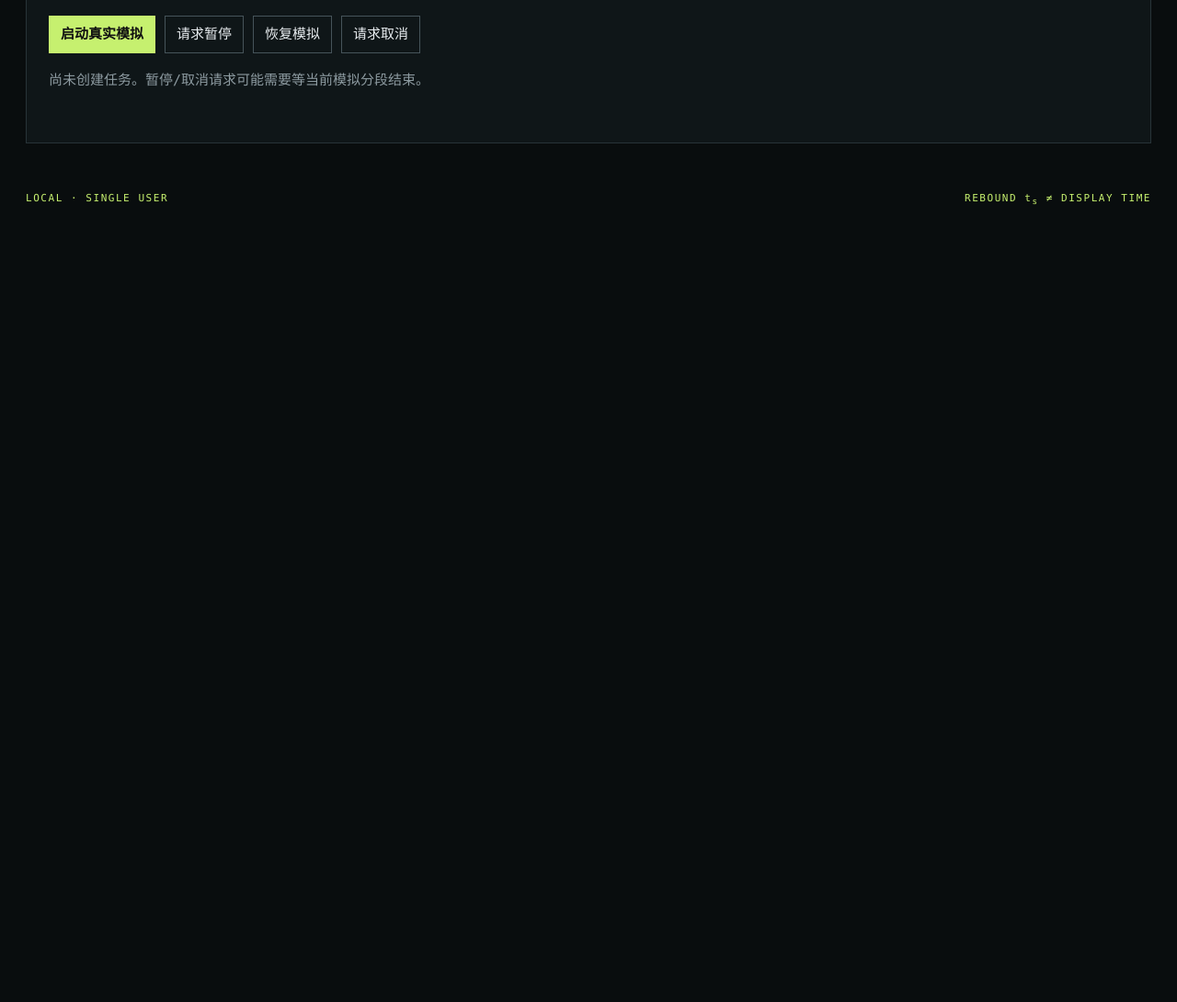
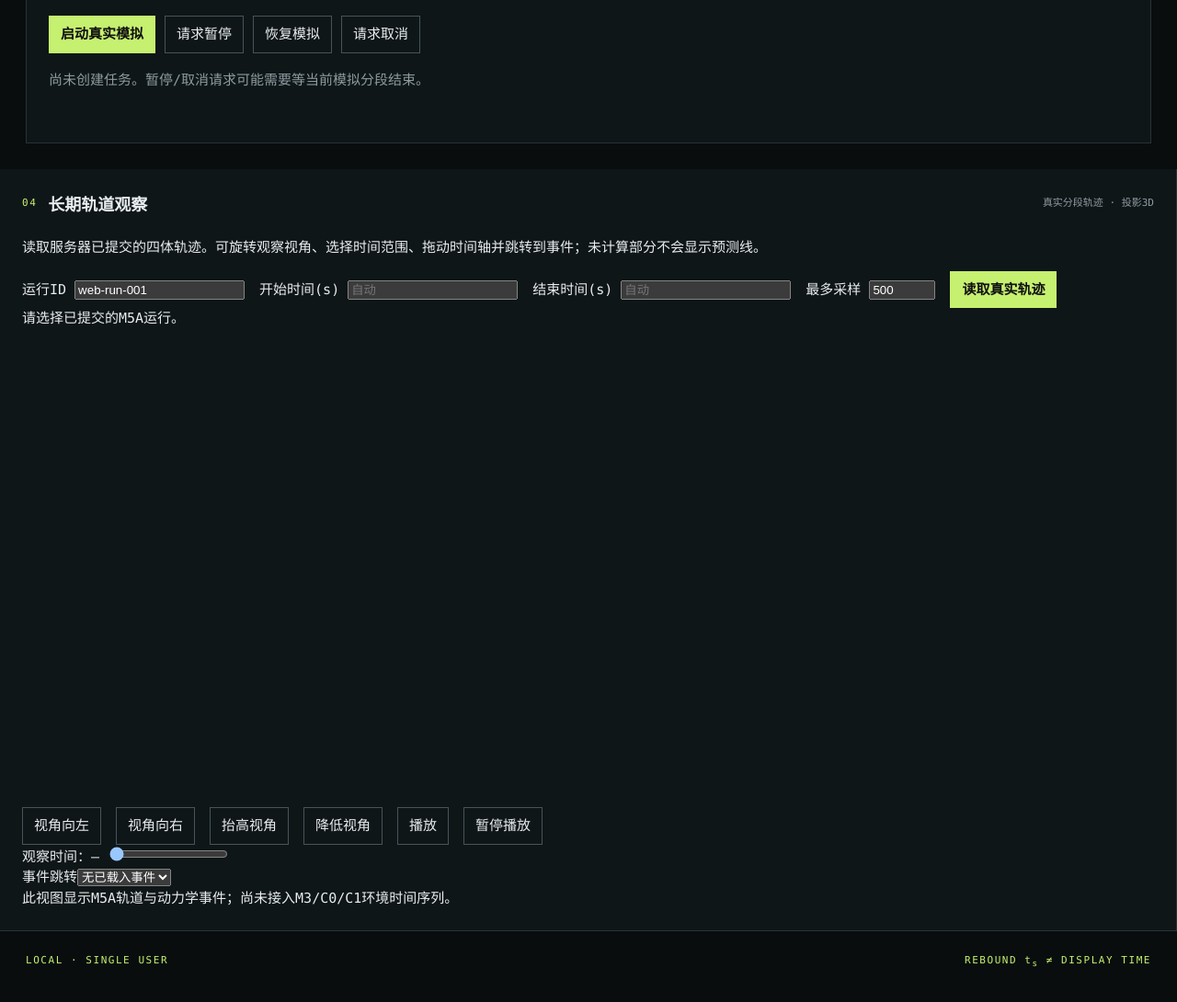
Before and after one commit to chenjunnan/threebodyplanet, a plain HTML site: page src/threebody/web/static/index.html in a window 1280 px wide. Shown: the part 1523-2613 px from the top of the page at 92% size. Before the commit the page ends 1789 px from the top, so only its background shows below. Drawn offline with Linux system fonts and the light colour scheme; no server answers.

Commit message:
feat(m5b04): long-run orbital canvas and shared event timeline controls

```diff
--- a/src/threebody/web/static/index.html
+++ b/src/threebody/web/static/index.html
@@ -37,6 +37,33 @@
       <p id="job-state" aria-live="polite">尚未创建任务。暂停/取消请求可能需要等当前模拟分段结束。</p>
       <pre id="job-details"></pre>
     </section>
+    <section class="panel observer" aria-labelledby="observe-heading">
+      <div class="panel-head"><div><span class="index">04</span><h3 id="observe-heading">长期轨道观察</h3></div><span>真实分段轨迹 · 投影3D</span></div>
+      <p>读取服务器已提交的四体轨迹。可旋转观察视角、选择时间范围、拖动时间轴并跳转到事件；未计算部分不会显示预测线。</p>
+      <div class="actions observe-filters">
+        <label>运行ID <input id="observe-run-id" value="web-run-001" maxlength="128"></label>
+        <label>开始时间(s) <input id="observe-start" type="number" step="any" placeholder="自动"></label>
+        <label>结束时间(s) <input id="observe-end" type="number" step="any" placeholder="自动"></label>
+        <label>最多采样 <input id="observe-count" type="number" min="2" max="2000" value="500"></label>
+        <button id="observe-load" class="primary">读取真实轨迹</button>
+      </div>
+      <p id="observe-status" role="status">请选择已提交的M5A运行。</p>
+      <canvas id="orbit-canvas" width="940" height="500" aria-label="四天体三维轨迹可旋转投影"></canvas>
+      <div class="actions">
+        <button id="orbit-left">视角向左</button>
+        <button id="orbit-right">视角向右</button>
+        <button id="orbit-up">抬高视角</button>
+        <button id="orbit-down">降低视角</button>
+        <button id="orbit-play">播放</button>
+        <button id="orbit-stop">暂停播放</button>
+      </div>
+      <label for="orbit-time">观察时间：<span id="orbit-time-text">—</span></label>
+      <input id="orbit-time" type="range" min="0" max="0" value="0" step="1">
+      <div class="observe-bottom">
+        <div><label for="orbit-events">事件跳转</label><select id="orbit-events"><option value="">无已载入事件</option></select></div>
+        <p id="orbit-event-detail">此视图显示M5A轨道与动力学事件；尚未接入M3/C0/C1环境时间序列。</p>
+      </div>
+    </section>
   </main>
   <footer><span>LOCAL · SINGLE USER</span><span>REBOUND t<sub>s</sub> ≠ DISPLAY TIME</span></footer>
   <script src="/app.js" defer></script>
```
